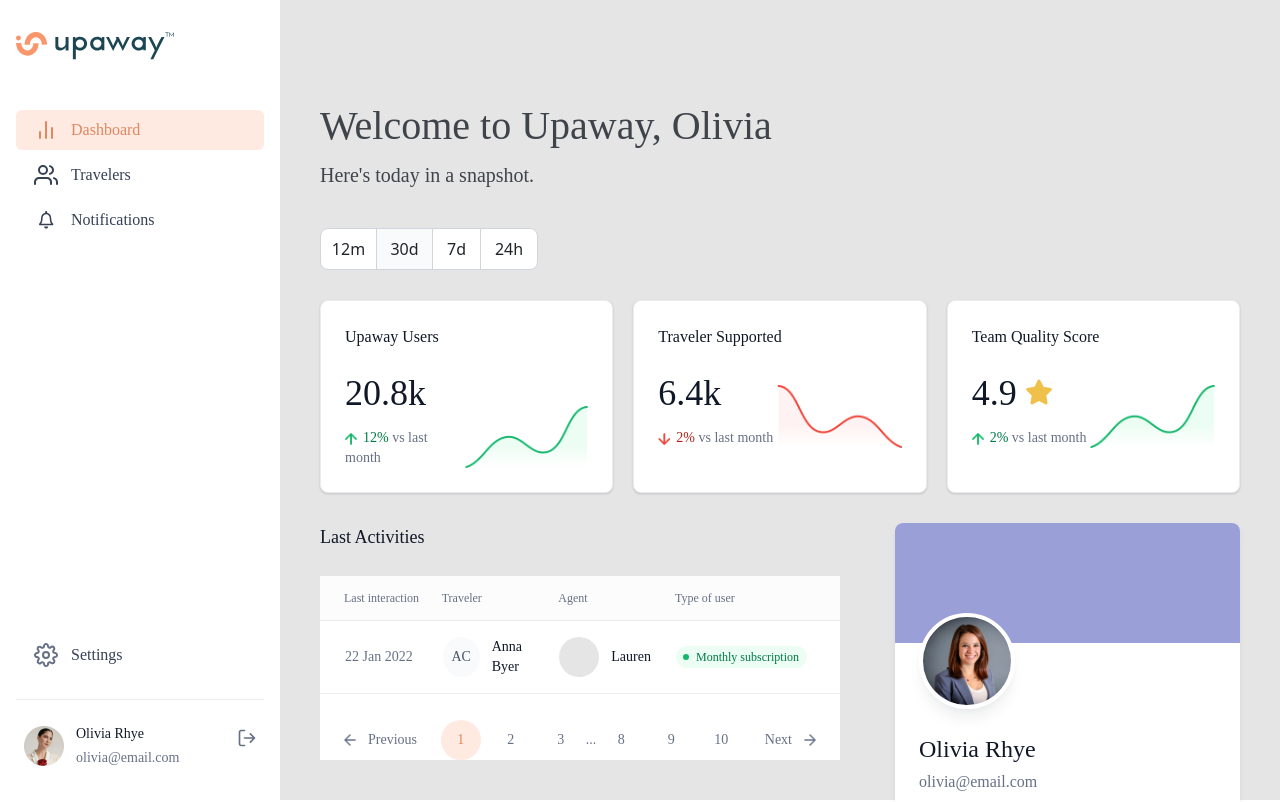
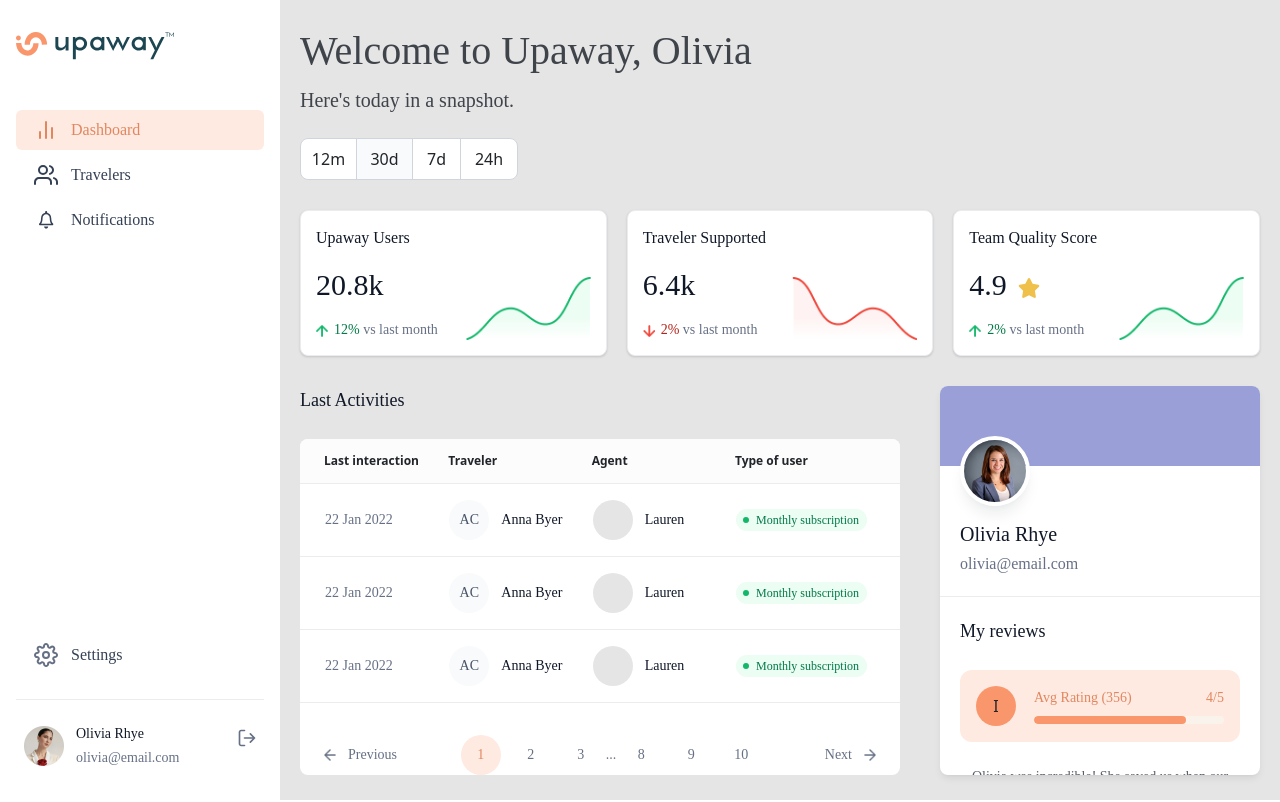
Before and after one commit to Kalyani-wal/upaway, a React (Create React App) app: page / in a window 1280 px wide. Shown: the top 802 px of the page. Built offline with nearby package versions, Linux system fonts and the light colour scheme; a web font is replaced by a local one.

Commit message:
updated dashboard and common css

```diff
--- a/package.json
+++ b/package.json
@@ -1,4 +1,5 @@
 {
+  "homepage": "https://kalyani-wal.github.io/upaway",
   "name": "upaway",
   "version": "0.1.0",
   "private": true,
@@ -19,6 +20,8 @@
     "web-vitals": "^2.1.4"
   },
   "scripts": {
+    "predeploy": "npm run build",
+    "deploy": "gh-pages -d build",
     "start": "react-scripts start",
     "build": "react-scripts build",
     "test": "react-scripts test",
@@ -43,6 +46,7 @@
     ]
   },
   "devDependencies": {
+    "gh-pages": "^3.2.3",
     "node-sass": "^7.0.1",
     "sass-loader": "^12.6.0"
   }
--- a/src/assets/styles/_color.scss
+++ b/src/assets/styles/_color.scss
@@ -18,10 +18,12 @@
 $color-border-secondary: #d0d5dd;
 $color-light-grey: #f9fafb;
 $color-grey-secondary: #E5E5E5;
+$color-grey-tertiary: #fcfcfd;
 $color-light-blue: #9aa0d7;
 $color-orange-secondary: #e18760;
 $color-error: #b42318;
 $color-text: #595f69;
+$color-text-secondary: #475467;
 $color-yellow: #EFC14A;
 $color-yellow-secondary: #FFBF3A;
 $color-green-secondary: #448B7A;
@@ -33,5 +35,8 @@
 // Status
 $bg-full-trip: #EFF8FF;
 $color-full-trip: #175CD3;
+$bg-dot-full-trip: #2e90fa;
 $color-free: #C11574;
 $bg-free: #FDF2FA;
+$bg-dot-free: #ee46bc;
+$bg-dot-monthly: #12b76a;
--- a/src/assets/styles/_common.scss
+++ b/src/assets/styles/_common.scss
@@ -1,10 +1,6 @@
 @import "./fonts";
 @import "./color";
 @import "./mixins";
-
-.cursor-pointer {
-  cursor: pointer;
-}
 
 body {
   padding: 0;
@@ -16,6 +12,19 @@
   &:focus {
     outline: none !important;
   }
+  h1,
+  h2,
+  h3,
+  h4,
+  h5,
+  h6,
+  p {
+    margin: 0;
+  }
+}
+
+.cursor-pointer {
+  cursor: pointer;
 }
 
 img {
@@ -34,39 +43,19 @@
   margin: 0;
 }
 
-* {
-  h1,
-h2,
-h3,
-h4,
-h5,
-h6,
-p {
-  margin: 0;
-}
-}
-
 h1 {
   font-family: $font-circular-bold;
   font-size: 40px;
   line-height: 51px;
-  color: #3f434a;
+  color: $color-header;
 }
 
 h2 {
   font-family: $font-inter;
   font-weight: 600;
   font-size: 30px;
-  color: #1c4651;
+  color: $color-theme;
   text-transform: capitalize;
-}
-
-h3 {
-  font-family: $font-circular-book;
-  font-weight: 400;
-  font-size: 14px;
-  line-height: 20px;
-  color: #101828;
 }
 
 ul {
@@ -76,17 +65,11 @@
 }
 
 .button {
-  font-family: $font-circular-book;
-  font-weight: 400;
-  font-size: 16px;
-  line-height: 24px;
-  color: #fff;
-  display: flex;
-  justify-content: center;
-  align-items: center;
+  @include font-circular-reg(16px, 24px, $white);
+  @include flex(center, center);
   width: 325px;
   height: 64px;
-  background-color: #1c4651;
+  background-color: $color-theme;
   border: none;
   outline: none;
   border-radius: 10px;
@@ -97,12 +80,13 @@
   padding: 0;
   border: none;
   cursor: pointer;
-  color: #fa966b;
+  color: $color-primary;
   background: transparent;
 }
 
 .container-table {
-  background-color: #fff;
+  background-color: $white;
+  border-radius: 8px;
   .table {
     display: flex;
     flex-flow: column;
@@ -120,9 +104,6 @@
     td {
       display: flex;
       align-items: center;
-      font-family: $font-circular-book;
-      font-weight: 400;
-      color: #667085;
       padding: 5px;
       &:first-child {
         padding-left: 24px;
@@ -131,28 +112,23 @@
     tr {
       display: flex;
       width: 100%;
-      border-bottom: 1px solid #eaecf0;
+      border-bottom: 1px solid $color-border;
       td {
-        font-size: 14px;
-        line-height: 20px;
+        @include font-circular-reg(14px, 20px, $color-tabs);
         min-height: 72px;
         div.name-info {
           display: flex;
           align-items: center;
-          color: #101828;
+          color: $color-header-secondary;
           span {
-            width: 40px;
-            height: 40px;
-            border-radius: 50%;
-            background-color: #f9fafb;
-            display: flex;
-            align-items: center;
-            justify-content: center;
-            color: #475467;
+            @include circle(40px);
+            @include flex(center, center);
+            background-color: $color-light-grey;
+            color: $color-text-secondary;
             text-transform: uppercase;
             margin-right: 12px;
             &:empty {
-              background-color: #e5e5e5;
+              background-color: $color-grey-secondary;
             }
           }
         }
@@ -166,10 +142,10 @@
     tbody {
       &::-webkit-scrollbar {
         width: 7px;
-        background-color: #fff;
+        background-color: $white;
       }
       &::-webkit-scrollbar-thumb {
-        background-color: #EAECF0;
+        background-color: $color-border;
         border-radius: 50vh;
       }
       td {
@@ -182,10 +158,10 @@
     thead {
       display: block;
       flex-shrink: 0;
-      background-color: #fcfcfd;
-      border-bottom: 1px solid #eaecf0;
+      background-color: $color-grey-tertiary;
+      border-bottom: 1px solid $color-border;
+      border-radius: 8px 8px 0 0;
       tr {
-        // max-width: calc(100% - 7px);
         border-bottom: none;
       }
     }
@@ -193,44 +169,38 @@
 }
 
 .user-type {
+  @include font-circular-reg(12px, 18px, $color-tabs);
   display: inline-flex;
   min-height: 22px;
   padding: 2px 8px 2px 20px;
-  font-family: $font-circular-book;
-  font-weight: 400;
-  font-size: 12px;
-  line-height: 18px;
-  color: #667085;
   border-radius: 50vh;
   position: relative;
   &::before {
     position: absolute;
     content: "";
-    width: 6px;
-    height: 6px;
-    border-radius: 50%;
+    @include circle(6px);
     left: 7px;
     top: calc(50% - 3px);
   }
   &.full-trip {
-    background-color: #eff8ff;
-    color: #175cd3;
+    background-color: $bg-full-trip;
+    color: $color-full-trip;
     &::before {
-      background-color: #2e90fa;
+      background-color: $bg-dot-full-trip;
     }
   }
   &.free {
-    background-color: #fdf2fa;
-    color: #c11574;
+    background-color: $bg-free;
+    color: $color-free;
     &::before {
-      background-color: #ee46bc;
+      background-color: $bg-dot-free;
     }
   }
   &.monthly {
-    background-color: #ecfdf3;
-    color: #027a48;
+    background-color: $bg-success;
+    color: $color-success;
     &::before {
-      background-color: #12b76a;
+      background-color: $bg-dot-monthly;
     }
   }
 }
--- a/src/common/components/layout/page-layout.scss
+++ b/src/common/components/layout/page-layout.scss
@@ -10,6 +10,7 @@
   .layout-page-section {
     flex-grow: 1;
     padding: 100px 40px 40px;
+    background-color: $color-grey-secondary;
     .page-header {
       > h1 {
         margin-bottom: 12px;
@@ -18,5 +19,8 @@
         }
       }
     }
+    @media (max-width: 1300px) and (max-height: 1000px) {
+      padding: 25px 20px;
+    }
   }
 }
--- a/src/features/dashboard/dashboard.scss
+++ b/src/features/dashboard/dashboard.scss
@@ -4,6 +4,9 @@
   > h3 {
     @include font-circular-reg(20px, 25px, $color-header);
     margin-bottom: 40px;
+    @media (max-width: 1300px) and (max-height: 1000px) {
+      margin-bottom: 25px;
+    }
   }
   .duration {
     display: inline-flex;
@@ -84,6 +87,22 @@
         width: 125px;
       }
     }
+    @media (max-width: 1300px) and (max-height: 1000px) {
+      padding: 15px;
+      .title {
+        margin-bottom: 15px;
+      }
+      > div {
+        .analytics-data {
+          .number {
+            font-size: 30px;
+            svg {
+              font-size: 20px;
+            }
+          }
+        }
+      }
+    }
   }
 }
 
@@ -117,6 +136,14 @@
         width: 170px;
       }
     }
+    @media (max-width: 1300px) and (max-height: 1000px) {
+      tbody {
+        max-height: calc(
+          100vh - 25px - 25px - 51px - 12px - 92px - 30px - 146px - 30px - 28px -
+            25px - 45px - 40px - 20px
+        );
+      }
+    }
   }
 }
 
@@ -134,6 +161,13 @@
     background-color: $color-light-blue;
     border-radius: 8px 8px 0 0;
   }
+  @media (max-width: 1300px) and (max-height: 1000px) {
+    width: 320px;
+    margin-left: 40px;
+    .top-header {
+      height: 80px;
+    }
+  }
   .profile-info {
     padding: 0 24px 32px;
     border-bottom: 1px solid $color-border;
@@ -142,7 +176,8 @@
       border: 4px solid $white;
       display: block;
       margin: -30px 0 24px;
-      box-shadow: 0px 12px 16px -4px rgba(16, 24, 40, 0.08), 0px 4px 6px -2px rgba(16, 24, 40, 0.03);
+      box-shadow: 0px 12px 16px -4px rgba(16, 24, 40, 0.08),
+        0px 4px 6px -2px rgba(16, 24, 40, 0.03);
     }
     > h3 {
       @include font-circular-reg(24px, 32px, $color-header-secondary);
@@ -151,9 +186,32 @@
     > span {
       @include font-circular-reg(16px, 24px, $color-tabs);
     }
+    @media (max-width: 1300px) and (max-height: 1000px) {
+      padding: 0 20px 20px;
+      > img {
+        @include circle(70px);
+        margin-bottom: 15px;
+      }
+      > h3 {
+        font-size: 20px;
+        line-height: 26px;
+      }
+    }
   }
   .section-reviews {
     padding: 24px;
+    max-height: calc(
+      100vh - 100px - 40px - 51px - 12px - 107px - 30px - 193px - 30px - 120px -
+        214px + 30px
+    );
+    overflow-y: auto;
+    @media (max-width: 1300px) and (max-height: 1000px) {
+      max-height: calc(
+        100vh - 25px - 25px - 51px - 12px - 92px - 30px - 146px - 30px - 80px -
+          161px + 30px
+      );
+      padding: 20px;
+    }
     > h3 {
       @include font-circular-reg(18px, 28px, $color-header-secondary);
       margin-bottom: 25px;
@@ -182,7 +240,7 @@
         }
         .progress {
           height: 8px;
-          background-color: #FAF3EB;
+          background-color: #faf3eb;
           border-radius: 50vh;
           .progress-bar {
             background-color: $color-primary;
@@ -205,7 +263,6 @@
         padding: 0 10px;
         > h3 {
           @include font-circular-reg(16px, 20px, $color-header-secondary);
-          // margin-bottom: 0;
         }
         span {
           @include font-circular-reg(12px, 18px, $color-text);
--- a/src/features/navigation/sidenav.scss
+++ b/src/features/navigation/sidenav.scss
@@ -70,6 +70,7 @@
           margin-left: 12px;
           word-break: break-word;
           h3 {
+            @include font-circular-reg(14px, 20px, $color-header-secondary);
             text-transform: capitalize;
           }
           span {
```
Also changed, not shown: 2 other files (tests, documents, lock files or other folders).
